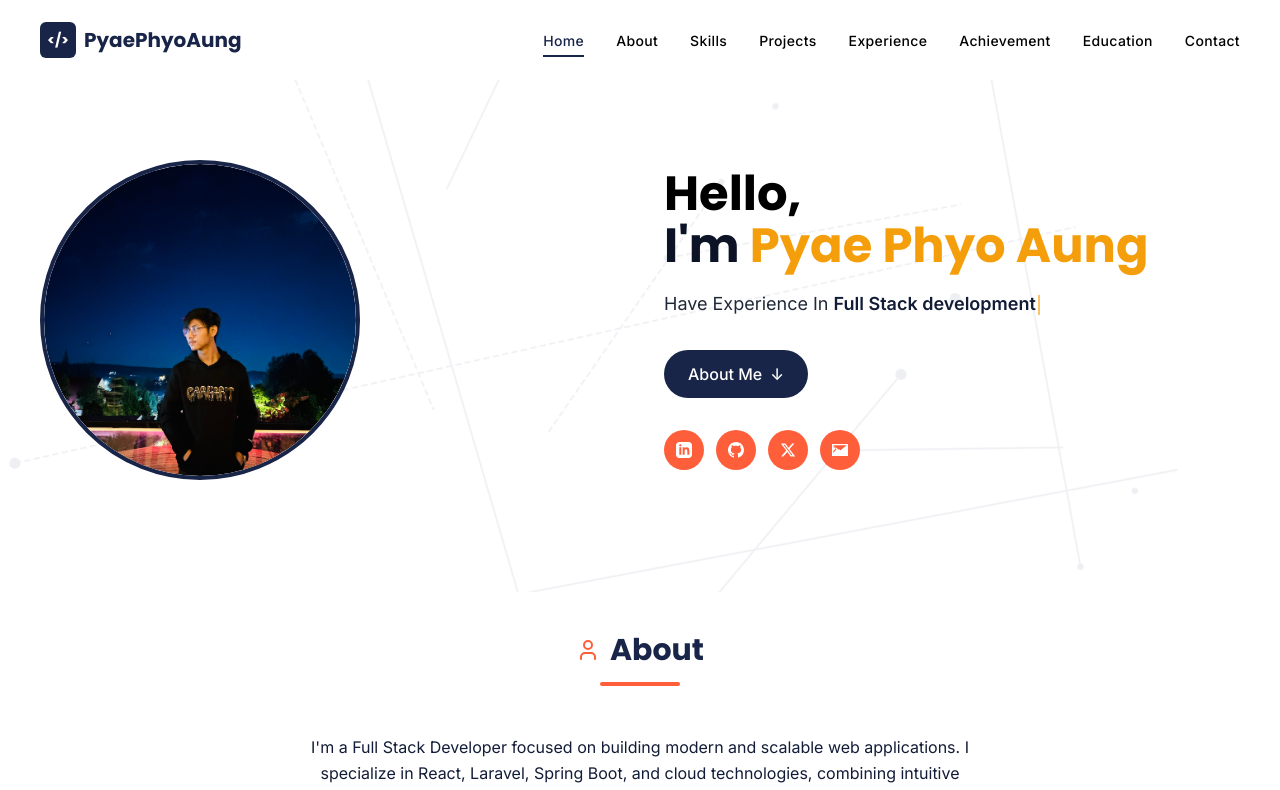
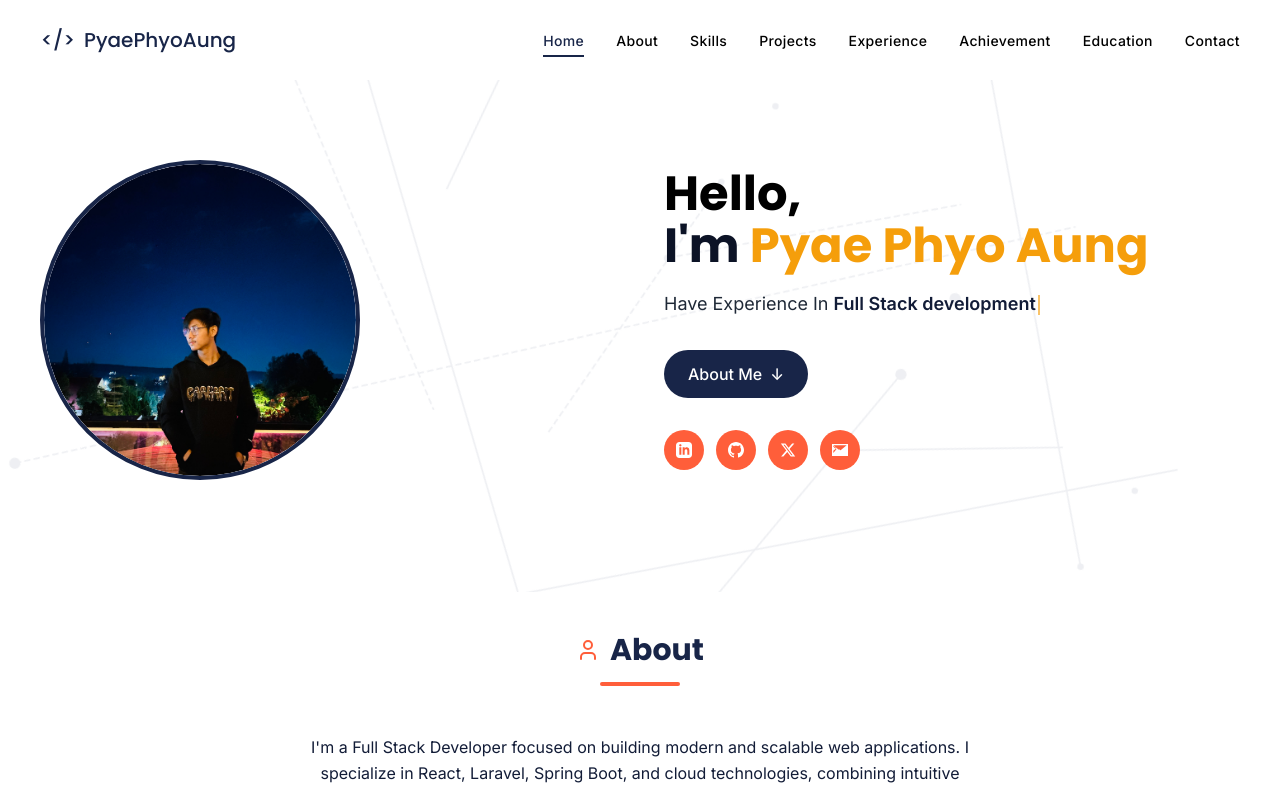
Before and after one commit to pyaephyoaung237/pyaephyoaungMyPortfolio, a React (Vite) app: page / in a window 1280 px wide. Shown: the top 790 px of the page. Built offline with nearby package versions, Linux system fonts and the light colour scheme.

Commit message:
changeNav

```diff
--- a/index.html
+++ b/index.html
@@ -3,7 +3,7 @@
   <head>
     <meta charset="UTF-8" />
     <meta name="viewport" content="width=device-width, initial-scale=1.0" />
-    <title>Portfolio | PyaePhyoAung</title>
+    <title>PyaePhyoAung Portfolio</title>
     <link rel="preconnect" href="https://fonts.googleapis.com" />
     <link rel="preconnect" href="https://fonts.gstatic.com" crossorigin />
     <link
--- a/src/components/Navbar.jsx
+++ b/src/components/Navbar.jsx
@@ -54,9 +54,9 @@ export default function Navbar() {
         <a
           href="#home"
           onClick={(e) => handleLinkClick(e, '#home')}
-          className="flex items-center gap-2 font-display font-bold text-lg md:text-xl text-navy-600"
+          className="flex items-center gap-2 font-display  text-lg md:text-xl text-navy-600"
         >
-          <span className="inline-flex items-center justify-center w-9 h-9 rounded-md bg-navy-600 text-white text-sm">
+          <span className="inline-flex items-center justify-center w-9 h-9 rounded-md  text-navy-600 ">
             {'</>'}
           </span>
           PyaePhyoAung
```
Also changed, not shown: 1 other file (tests, documents, lock files or other folders).
